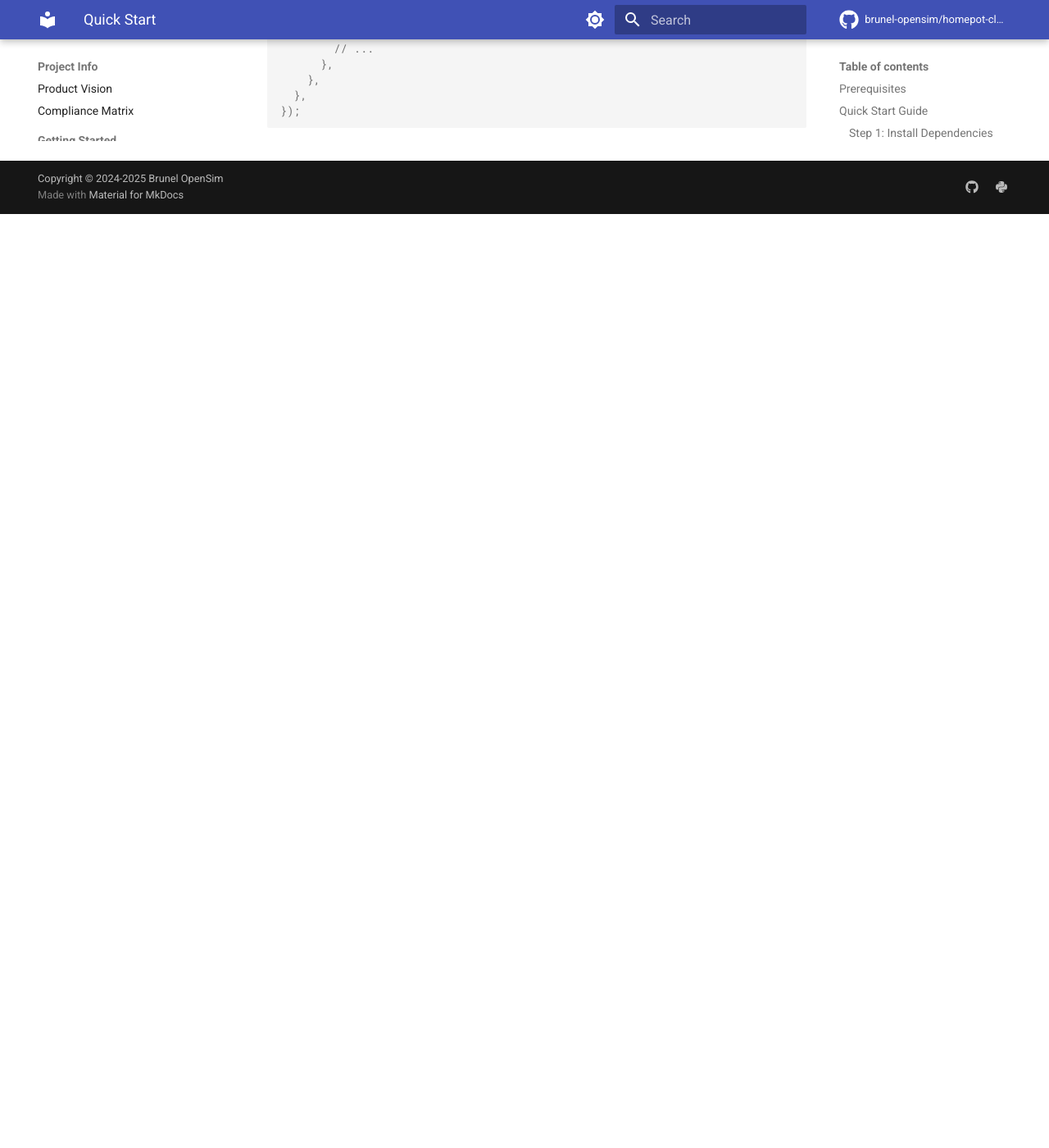
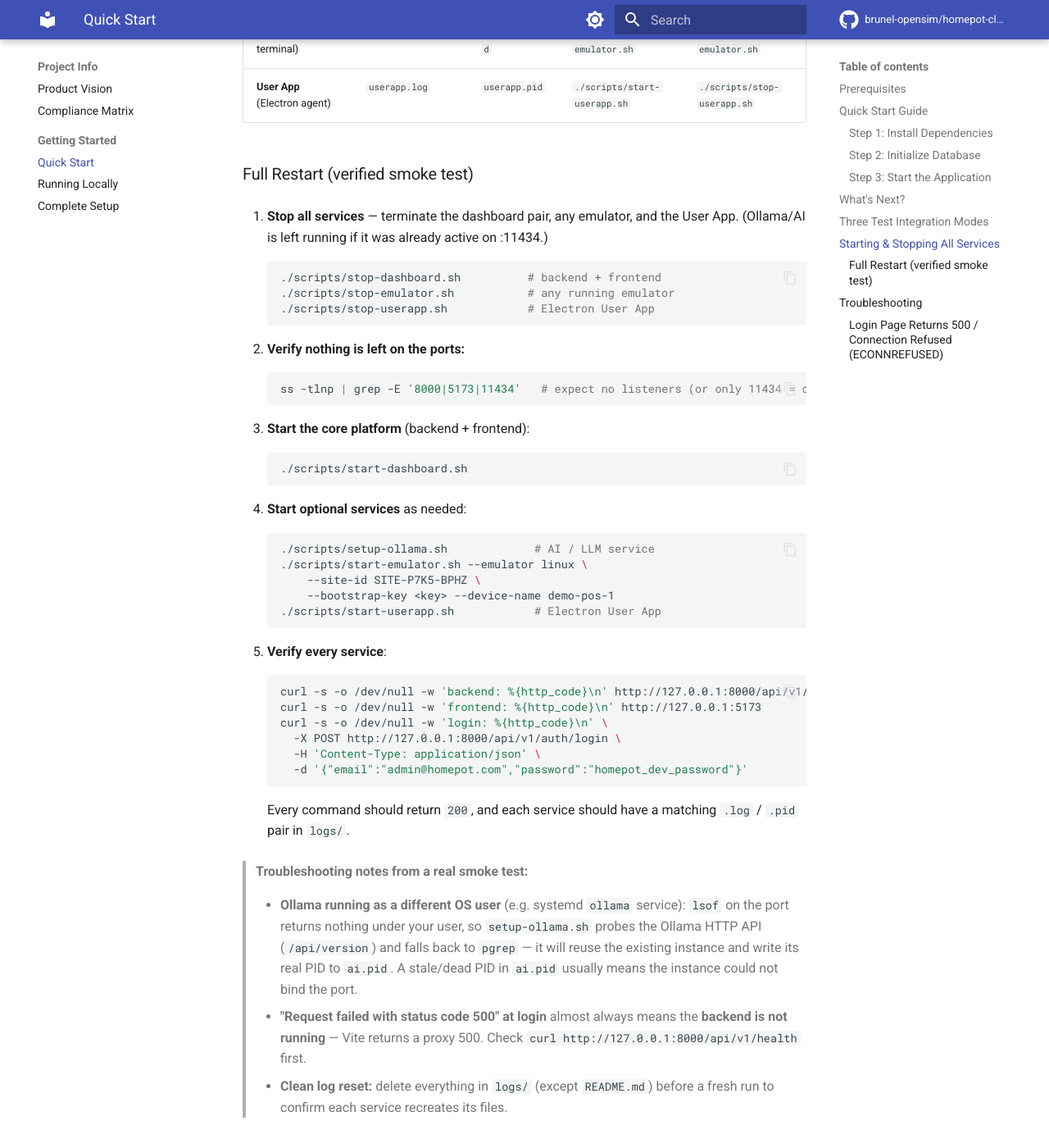
Before and after one commit to brunel-opensim/homepot-client, an MkDocs documentation site: the page built from docs/getting-started.md, in a window 1280 px wide and 1400 px high, scrolled down 2901 px. Shown: the whole window at 82% size. Built offline with MkDocs 1.6.1 and Material for MkDocs 9.7.7, drawn with Linux system fonts in a browser that asks for light colours; comment, search, counter and statistics services are not loaded; the version menu is left out; before the commit the page ends 3162 px from its top, so only the background shows below that; some of the changed text lies outside the part shown.

Commit message:
docs: document full start/stop cycle for all services; fix cross-user ollama detection
- getting-started: add Starting & Stopping All Services section (verified
  smoke test) covering backend, frontend, AI, emulator, and User App with
  log/pid paths, restart steps, verification curls, and troubleshooting
- getting-started step 3: start-website/stop-website -> start-dashboard/stop-dashboard
- README: reference the new service lifecycle section for test technicians
- setup-ollama: probe Ollama HTTP API + pgrep so cross-user instances are
  reused; avoids writing a dead PID when lsof returns nothing

````diff
--- a/docs/getting-started.md
+++ b/docs/getting-started.md
@@ -52,7 +52,7 @@ Initialize the PostgreSQL database with the required schema and demo data. This
 Use the following command to ensure any previous instances are stopped before starting the new session. This launches both the backend API and the frontend dashboard.
 
 ```bash
-./scripts/stop-website.sh && ./scripts/start-website.sh
+./scripts/stop-dashboard.sh && ./scripts/start-dashboard.sh
 ```
 
 ---
@@ -76,6 +76,79 @@ The system supports **three** device modes. **Test technicians should know which
 
 > **Tip for test technicians:** if Simulation is disabled (`ENABLE_AGENT_SIMULATION=false`), the **Data Collection** page cannot be started, devices stay `pending`, and telemetry appears empty. Keep `ENABLE_AGENT_SIMULATION=true` to collect data via simulation.
 
+## Starting & Stopping All Services
+
+The HOMEPOT platform runs **five** independent services. This section documents the
+clean start/stop cycle, which doubles as a smoke test to catch startup issues early.
+
+| Service | Log file (`logs/`) | PID file (`logs/`) | Start command | Stop command |
+|---------|--------------------|--------------------|---------------|--------------|
+| **Backend** (API :8000) | `backend.log`, `backend.out` | `backend.pid` | `./scripts/start-dashboard.sh` | `./scripts/stop-dashboard.sh` |
+| **Frontend** (Vite :5173) | `frontend.log` | `frontend.pid` | `./scripts/start-dashboard.sh` | `./scripts/stop-dashboard.sh` |
+| **AI / LLM** (Ollama :11434) | `ai.log` | `ai.pid` | `./scripts/setup-ollama.sh` | n/a (see note) |
+| **Emulator** (POS terminal) | `emulator.log` | `emulator.pid` | `./scripts/start-emulator.sh` | `./scripts/stop-emulator.sh` |
+| **User App** (Electron agent) | `userapp.log` | `userapp.pid` | `./scripts/start-userapp.sh` | `./scripts/stop-userapp.sh` |
+
+### Full Restart (verified smoke test)
+
+1.  **Stop all services** — terminate the dashboard pair, any emulator, and the
+    User App. (Ollama/AI is left running if it was already active on :11434.)
+
+    ```bash
+    ./scripts/stop-dashboard.sh          # backend + frontend
+    ./scripts/stop-emulator.sh           # any running emulator
+    ./scripts/stop-userapp.sh            # Electron User App
+    ```
+
+2.  **Verify nothing is left on the ports:**
+
+    ```bash
+    ss -tlnp | grep -E '8000|5173|11434'   # expect no listeners (or only 11434 = ollama)
+    ```
+
+3.  **Start the core platform** (backend + frontend):
+
+    ```bash
+    ./scripts/start-dashboard.sh
+    ```
+
+4.  **Start optional services** as needed:
+
+    ```bash
+    ./scripts/setup-ollama.sh             # AI / LLM service
+    ./scripts/start-emulator.sh --emulator linux \
+        --site-id SITE-P7K5-BPHZ \
+        --bootstrap-key <key> --device-name demo-pos-1
+    ./scripts/start-userapp.sh            # Electron User App
+    ```
+
+5.  **Verify every service**:
+
+    ```bash
+    curl -s -o /dev/null -w 'backend: %{http_code}\n' http://127.0.0.1:8000/api/v1/health
+    curl -s -o /dev/null -w 'frontend: %{http_code}\n' http://127.0.0.1:5173
+    curl -s -o /dev/null -w 'login: %{http_code}\n' \
+      -X POST http://127.0.0.1:8000/api/v1/auth/login \
+      -H 'Content-Type: application/json' \
+      -d '{"email":"admin@homepot.com","password":"homepot_dev_password"}'
+    ```
+
+    Every command should return `200`, and each service should have a matching
+    `.log` / `.pid` pair in `logs/`.
+
+> **Troubleshooting notes from a real smoke test:**
+>
+> - **Ollama running as a different OS user** (e.g. systemd `ollama` service): `lsof` on
+>   the port returns nothing under your user, so `setup-ollama.sh` probes the Ollama
+>   HTTP API (`/api/version`) and falls back to `pgrep` — it will reuse the existing
+>   instance and write its real PID to `ai.pid`. A stale/dead PID in `ai.pid` usually
+>   means the instance could not bind the port.
+> - **"Request failed with status code 500" at login** almost always means the
+>   **backend is not running** — Vite returns a proxy 500. Check
+>   `curl http://127.0.0.1:8000/api/v1/health` first.
+> - **Clean log reset:** delete everything in `logs/` (except `README.md`) before a
+>   fresh run to confirm each service recreates its files.
+
 ## Troubleshooting
 
 ### Login Page Returns 500 / Connection Refused (ECONNREFUSED)
````
Also changed, not shown: README.md (+4 -0 lines), 1 other file.
